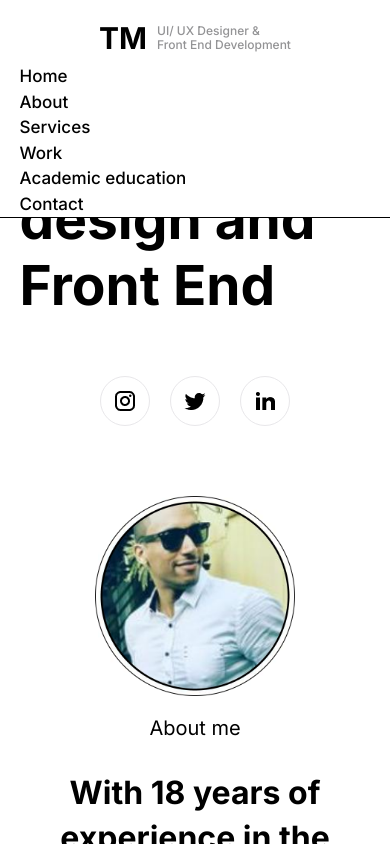
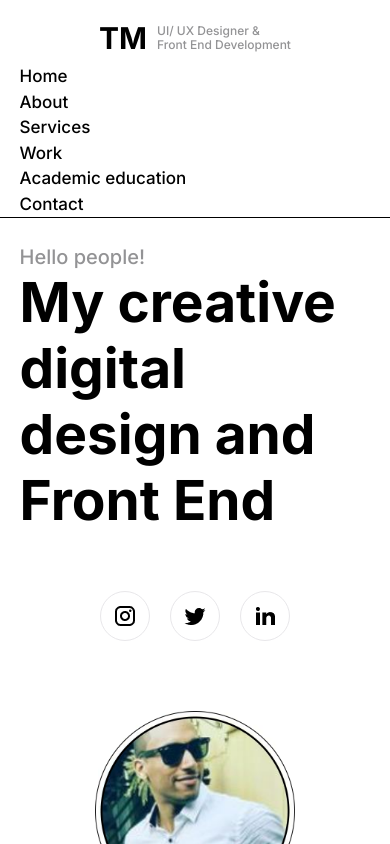
Before and after one commit to thiagosantosa/portfolio, a React (Create React App) app: page / in a window 390 px wide. Shown: the top 844 px of the page. Built offline with nearby package versions, Linux system fonts and the light colour scheme.

Commit message:
Responsividade - internas

```diff
--- a/src/App.css
+++ b/src/App.css
@@ -564,7 +564,7 @@ html {
   }
 
   .container__welcome{
-    margin: 30px auto 0;
+    margin: 245px auto 0;
   }
 
   .container__welcome h2{
```
